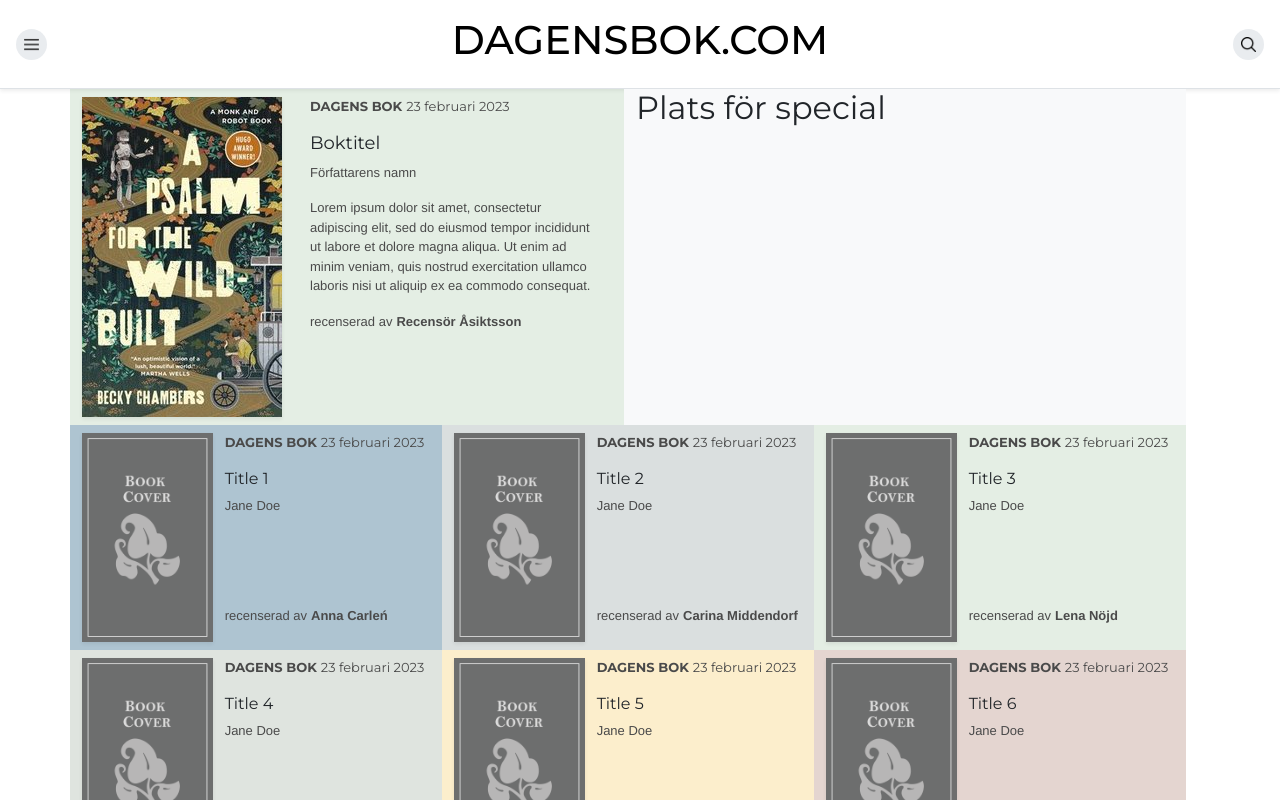
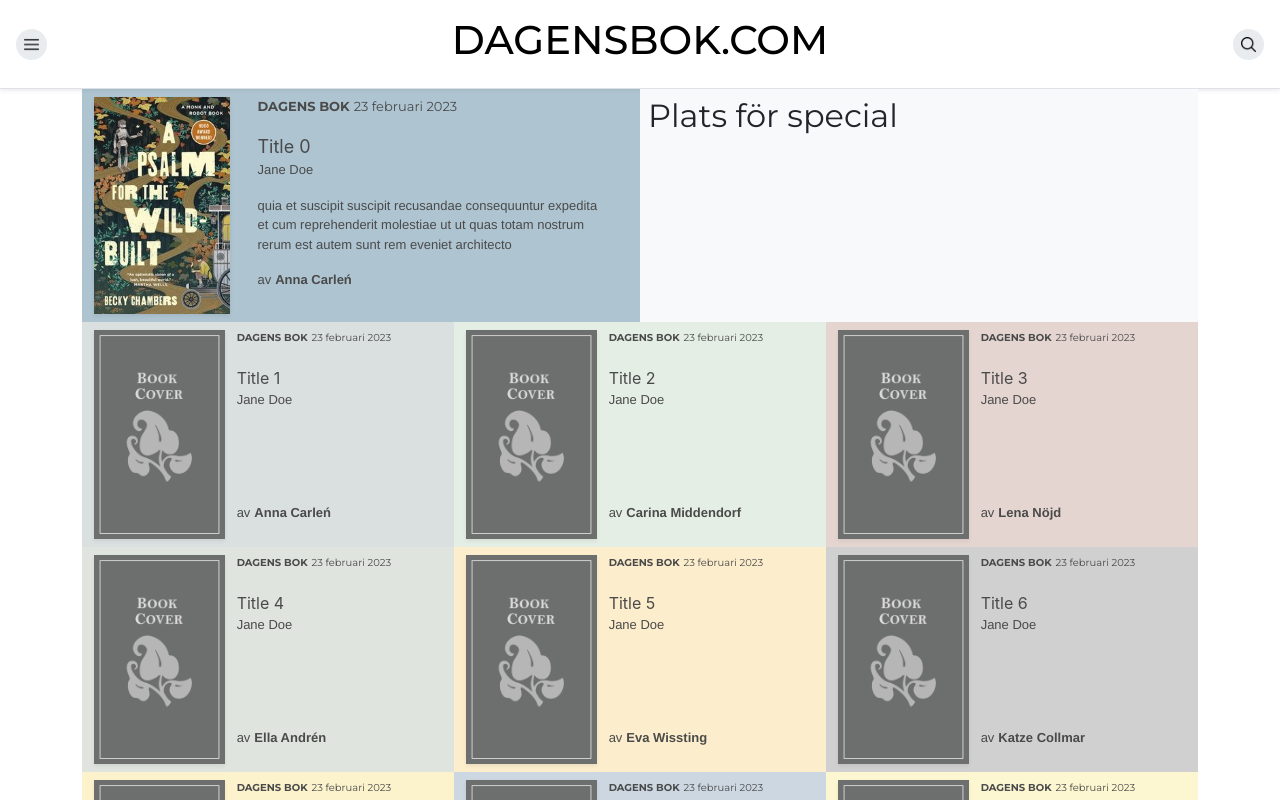
Before and after one commit to fredrikac/scaling-train, a React (Create React App) app: page / in a window 1280 px wide. Shown: the top 800 px of the page. Built offline with nearby package versions, Linux system fonts and the light colour scheme.

Commit message:
refactor startfeed and fix color scheme

```diff
--- a/public/custom.css
+++ b/public/custom.css
@@ -15,18 +15,19 @@
 .bg-2 {
     background-color: rgba(120, 168, 120, 0.2);
 }
+/*pink*/
+.bg-3 {
+    background-color: rgba(120, 48, 24, 0.2);
+}
 /*green2*/
-.bg-3 {
+.bg-4 {
     background-color: rgba(96, 120, 96, 0.2);
 }
 /*yellow1*/
-.bg-4 {
+.bg-5 {
     background-color: rgba(240, 168, 0, 0.2);
 }
-/*pink*/
-.bg-5 {
-    background-color: rgba(120, 48, 24, 0.2);
-}
+
 /*greige*/
 .bg-6 {
     background-color: rgba(24, 24, 24, 0.2);
@@ -51,7 +52,7 @@
 .bg-11 {
    background-color: rgba(168, 77, 161, 0.2);
 }
-/*beige1*/
+/*beige*/
 .bg-12{
     background-color: rgba(163, 124, 72, 0.2);
 }
@@ -77,7 +78,7 @@
 }
 /*nearly-white*/
 .bg-18 {
-    background-color: rgba(254, 251, 242, 0.2);
+    background-color: rgba(254, 251, 242, 0.6);
 }
 
 .text-color {
@@ -102,6 +103,11 @@ h1, h2, h3, h4 {
     font-family: 'Montserrat', sans-serif;
 }
 
+.font-xs {
+    font-size: x-small;
+}
+
+
 .footer-links {
     font-family: Helvetica, sans-serif;
     font-size: small;
@@ -121,7 +127,6 @@ h1, h2, h3, h4 {
 .date {
     font-weight: 500;
     font-family: 'Montserrat', sans-serif;
-    font-size: small;
 }
 
 .bold {
@@ -140,12 +145,18 @@ span {
 .todays-title {
     font-weight: 400;
     font-size: large;
+    text-decoration: none;
+    color: #4A4A4A;
 }
 
 .book-card-title {
     font-weight: 400;
     font-size: medium;
+    text-decoration: none;
+    color: #4A4A4A;
 }
+
+
 
 /*
 Från sketch:
--- a/public/data.json
+++ b/public/data.json
@@ -1,5 +1,12 @@
 [
-    {
+   {
+        "userId": 0,
+        "id": 0,
+        "title": "Title 0",
+        "author": "Jane Doe",
+        "body": "quia et suscipit\nsuscipit recusandae consequuntur expedita et cum\nreprehenderit molestiae ut ut quas totam\nnostrum rerum est autem sunt rem eveniet architecto",
+        "reviewer": "Anna Carleń"
+    },{
         "userId": 1,
         "id": 1,
         "title": "Title 1",
@@ -54,5 +61,91 @@
         "author": "Jane Doe",
         "body": "quia et suscipit\nsuscipit recusandae consequuntur expedita et cum\nreprehenderit molestiae ut ut quas totam\nnostrum rerum est autem sunt rem eveniet architecto",
         "reviewer": "Anna Kain Wyatt"
+    },    {
+        "userId": 8,
+        "id": 8,
+        "title": "Title 8",
+        "author": "Jane Doe",
+        "body": "quia et suscipit\nsuscipit recusandae consequuntur expedita et cum\nreprehenderit molestiae ut ut quas totam\nnostrum rerum est autem sunt rem eveniet architecto",
+        "reviewer": "Anna Carleń"
+    },{
+        "userId": 9,
+        "id": 9,
+        "title": "Title 9",
+        "author": "Jane Doe",
+        "body": "quia et suscipit\nsuscipit recusandae consequuntur expedita et cum\nreprehenderit molestiae ut ut quas totam\nnostrum rerum est autem sunt rem eveniet architecto",
+        "reviewer": "Anna Carleń"
+    },
+    {
+        "userId": 10,
+        "id": 10,
+        "title": "Title 10",
+        "author": "Jane Doe",
+        "body": "quia et suscipit\nsuscipit recusandae consequuntur expedita et cum\nreprehenderit molestiae ut ut quas totam\nnostrum rerum est autem sunt rem eveniet architecto",
+        "reviewer": "Carina Middendorf"
+    },
+    {
+        "userId": 11,
+        "id": 11,
+        "title": "Title 11",
+        "author": "Jane Doe",
+        "body": "quia et suscipit\nsuscipit recusandae consequuntur expedita et cum\nreprehenderit molestiae ut ut quas totam\nnostrum rerum est autem sunt rem eveniet architecto",
+        "reviewer": "Lena Nöjd"
+    },
+    {
+        "userId": 12,
+        "id": 12,
+        "title": "Title 12",
+        "author": "Jane Doe",
+        "body": "quia et suscipit\nsuscipit recusandae consequuntur expedita et cum\nreprehenderit molestiae ut ut quas totam\nnostrum rerum est autem sunt rem eveniet architecto",
+        "reviewer": "Ella Andrén"
+    },
+    {
+        "userId": 13,
+        "id": 13,
+        "title": "Title 13",
+        "author": "Jane Doe",
+        "body": "quia et suscipit\nsuscipit recusandae consequuntur expedita et cum\nreprehenderit molestiae ut ut quas totam\nnostrum rerum est autem sunt rem eveniet architecto",
+        "reviewer": "Eva Wissting"
+    },
+    {
+        "userId": 14,
+        "id": 14,
+        "title": "Title 14",
+        "author": "Jane Doe",
+        "body": "quia et suscipit\nsuscipit recusandae consequuntur expedita et cum\nreprehenderit molestiae ut ut quas totam\nnostrum rerum est autem sunt rem eveniet architecto",
+        "reviewer": "Katze Collmar"
+    },
+    {
+        "userId": 15,
+        "id": 15,
+        "title": "Title 15",
+        "author": "Jane Doe",
+        "body": "quia et suscipit\nsuscipit recusandae consequuntur expedita et cum\nreprehenderit molestiae ut ut quas totam\nnostrum rerum est autem sunt rem eveniet architecto",
+        "reviewer": "Anna Kain Wyatt"
+    },
+    {
+        "userId": 16,
+        "id": 16,
+        "title": "Title 16",
+        "author": "Jane Doe",
+        "body": "quia et suscipit\nsuscipit recusandae consequuntur expedita et cum\nreprehenderit molestiae ut ut quas totam\nnostrum rerum est autem sunt rem eveniet architecto",
+        "reviewer": "Katze Collmar"
+    },
+    {
+        "userId": 17,
+        "id": 17,
+        "title": "Title 17",
+        "author": "Jane Doe",
+        "body": "quia et suscipit\nsuscipit recusandae consequuntur expedita et cum\nreprehenderit molestiae ut ut quas totam\nnostrum rerum est autem sunt rem eveniet architecto",
+        "reviewer": "Anna Kain Wyatt"
+    },
+    {
+        "userId": 18,
+        "id": 18,
+        "title": "Title 18",
+        "author": "Jane Doe",
+        "body": "quia et suscipit\nsuscipit recusandae consequuntur expedita et cum\nreprehenderit molestiae ut ut quas totam\nnostrum rerum est autem sunt rem eveniet architecto",
+        "reviewer": "Anna Kain Wyatt"
     }
 ]
--- a/src/App.css
+++ /dev/null
@@ -1,36 +0,0 @@
-/*main text font*/
-@import url('https://fonts.googleapis.com/css2?family=Libre+Caslon+Text:ital,wght@0,400;0,700;1,400&display=swap');
-/*heading font maybe*/
-@import url('https://fonts.googleapis.com/css2?family=Libre+Baskerville:wght@400;700&display=swap');
-/*Colors
-almost white:F1F1F3
-sage 1:898D91
-sage2: 7A7E89
-violet: 858198
-eggplant:201B23
-
-
-Från sketch:
-Ljusblå: #356B8D
-Ljusgrå: #486060
-Ljusgrön: #78A878
-Ljusgrön2: #607860
-Ljusgul: #F0A800
-Ljusrosa: #783018
-Ljusgrå2: #181818
-
-
-.App {
-  font-family: 'Libre Caslon Text', serif;
-  text-align: center;
-}
-
-
-h1, h2, h3, h4{
-  font-family: 'Libre Baskerville', serif;
-}
-
-* {
-  margin: 0;
-  background-color: #F1F1F3;
-}*/
--- a/src/components/BookCard.jsx
+++ b/src/components/BookCard.jsx
@@ -1,21 +1,46 @@
 import placeholder from "../assets/book-cover-placeholder.png"
+import { Link } from "react-router-dom";
+import img from "../assets/9781250236210_200x_a-psalm-for-the-wild-built.jpeg";
 
 const BookCard = ({ title, author, body, reviewer, color}) => {
 
 
     return(
-        <div className={` ${color} d-flex flex-row align-items-start p-2 col-4 hs-book`}>
+        <div className="col-lg-4 col-md-6 col-sm-12 col-xs-12">
+        <div className={` ${color} d-flex flex-row align-items-start p-2 hs-book`}>
             <img src={placeholder} alt="Book cover" className='object-fit-contain h-100 mx-1 shadow-sm'/>
             <div className='col-4  w-auto d-flex flex-column justify-content-between mx-2 h-100'>
                 <div className='d-flex flex-column'>
-                    <span className='d-flex flex-row'><p className='me-1 date bold'>DAGENS BOK </p><p className='font-1'>23 februari 2023</p></span>
-                    <h3 className='book-card-title'>{title}</h3>
+                    <span className='d-flex flex-row'><p className='me-1 date font-xs bold'>DAGENS BOK </p><p className='font-1 font-xs'>23 februari 2023</p></span>
+                    <Link to={`/datum/${title}`} state={{color}} className='book-card-title'>{title}</Link>
                     <p>{author}</p>
                 </div>
-                <span className='d-flex flex-row'><p>recenserad av</p><p className='bold ms-1'>{reviewer}</p></span>
+                <span className='d-flex flex-row'><p>av</p><p className='bold ms-1'>{reviewer}</p></span>
             </div>
+        </div>
         </div>
     )
 }
 
+const TodaysBookCard = ({ title, author, body, reviewer, color }) => {
+    return (
+        <>
+            <div className={`${color} col-sm-12 col-md-8 col-lg-6 d-flex flex-row align-items-start p-2`}>
+                <img src={img} alt="Book cover" className='object-fit-contain h-auto  w-25 mx-1 shadow-sm'/>
+                <div className='d-flex flex-column mx-4'>
+                    <span className='d-flex flex-row'><p className='me-1 date bold'>DAGENS BOK </p><p className='font-1'>23 februari 2023</p></span>
+                    <Link to='/23-02-2023/Boktitel' state={{ color }} className='todays-title'>{title}</Link>
+                    <p>{author}</p>
+                    <p>{body}</p>
+                    <span className='d-flex flex-row'><p>av</p><p className='bold ms-1'>{reviewer}</p></span>
+                </div>
+            </div>
+            <div className='col-sm-12 col-md-4 col-lg-6 bg-light p-2'>
+                <h2 className='sub-title'>Plats för special</h2>
+            </div>
+        </>
+    )
+}
+
+export { TodaysBookCard };
 export default BookCard;
--- a/src/components/Review.jsx
+++ b/src/components/Review.jsx
@@ -1,9 +1,14 @@
+import { useLocation } from "react-router-dom";
 import img from "../assets/9781250236210_200x_a-psalm-for-the-wild-built.jpeg";
 
 const Review = () => {
+  const location = useLocation();
+  const { color } = location.state;
+  console.log(color)
+
   return (
     <article>
-    <div className='bg-blue mb-4 ps-5'>
+    <div className={`${color} mb-4 ps-5`}>
       <div className='lh-2 p-3'>
         <p className='m-0 date'>DAGENS BOK 22 februari 2023</p>
         <h1 className='fs-4 title'>Titel</h1>
@@ -59,13 +64,13 @@ const Review = () => {
               <div className='col-md-12 d-flex flex-row'>
                   <div className='col-lg-8 col-md-6 col-sm-9 col text-end p-2'>
                     <p>Titel</p>
-                    <p >Författare</p>
+                    <p >Författare Efternamn</p>
                     <p>Årtal</p>
                     <p>Förlag</p>
                   </div>
 
                   <div className='col-lg-4 col-md-6 col-sm-3 col d-flex justify-content-center'>
-                    <img src={img} alt="Book cover" className='object-fit-contain img-fluid img-thumbnail shadow-sm m-0'/>
+                    <img src={img} alt="Book cover" className='object-fit-contain h-auto img-fluid img-thumbnail shadow-sm m-0'/>
                   </div>
               </div>
 
--- a/src/components/StartFeed.jsx
+++ b/src/components/StartFeed.jsx
@@ -1,11 +1,13 @@
 import { useState, useEffect } from 'react';
 import img from "../assets/9781250236210_200x_a-psalm-for-the-wild-built.jpeg";
-import BookCard from "./BookCard";
-import data from "../assets/data.json"
+import BookCard, { TodaysBookCard } from "./BookCard";
+import { Link } from 'react-router-dom';
 //den här komponenten ska rendera 1 block för DAGENS recension högst upp
 //under det ska den rendera komponenter för de 6 senaste recensionerna
 //under det ska det finnas ytterligare ett block med 6st recensioner
 //bok-kortet ska tilldelas en färg dynamiskt. Den färgen ska sedan följa med till den individuella recensions-sidan
+//jag vill rendera dagens kort tillsammans med korten nedan
+//koda så att första kortet får special-utseende
 
 const StartFeed = () => {
     //Här vill jag hämta dummy-data och rendera ett BookCard för varje post i datan
@@ -41,33 +43,22 @@ const StartFeed = () => {
         'bg-17',
         'bg-18'
     ];
+    const color = 'bg-2'
 
     return (
         <div className='container'>
-            <div className='row col-12'>
-                <div className='col bg-2 d-flex flex-row align-items-start p-2'>
-                    <img src={img} alt="Book cover" className='object-fit-contain h-auto  mx-1 shadow-sm'/>
-                    <div className='d-flex flex-column mx-4'>
-                    <span className='d-flex flex-row'><p className='me-1 date bold'>DAGENS BOK </p><p className='font-1'>23 februari 2023</p></span>
-                        <h2 className='todays-title'>Boktitel</h2>
-                        <p>Författarens namn</p>
-                        <p>
-                            Lorem ipsum dolor sit amet, consectetur adipiscing elit, sed do
-                            eiusmod tempor incididunt ut labore et dolore magna aliqua. Ut enim
-                            ad minim veniam, quis nostrud exercitation ullamco laboris nisi ut
-                            aliquip ex ea commodo consequat.
-                        </p>
-                        <span className='d-flex flex-row'><p>recenserad av</p><p className='bold ms-1'>Recensör Åsiktsson</p></span>
-                    </div>
-                </div>
-                <div className='col bg-light'>
-                    <h2 className='sub-title'>Plats för special</h2>
-                </div>
-            </div>
-
-            <div className='row col-12'>
+            <div className="row">
+            <div className="col-12 d-flex flex-row flex-wrap m-0">
             {books.map((book, i) => {
-
+                if(i === 0){
+                    return <TodaysBookCard
+                    color={`bg-${i}`}
+                    key={`${book.title}-${i}`}
+                    title={book.title}
+                    author={book.author}
+                    body={book.body}
+                    reviewer={book.reviewer}/>
+                }else{
                     return (
                         <BookCard
                         color={`bg-${i}`}
@@ -78,10 +69,12 @@ const StartFeed = () => {
                         reviewer={book.reviewer}
                         />
                     )
+                }
+
                 })}
-
+                </div>
             </div>
-        </div>
+          </div>
     )
   }
 
--- a/src/pages/EditorialStaff.jsx
+++ b/src/pages/EditorialStaff.jsx
@@ -1,5 +1,4 @@
-import Header from "../components/Header";
-import Footer from "../components/Footer";
+
 
 //beskrivning av dagensbok i helhet
 //rendera alla members i en lista. När man klickar på dem så kommer man till varje medlems presentationssida?
@@ -7,7 +6,6 @@ import Footer from "../components/Footer";
 const EditorialStaff = () => {
   return (
     <>
-      <Header />
       <div className='container my-2 p-2'>
         <article className='row m-2'>
           <h1 className='title'>Redaktionen</h1>
@@ -73,7 +71,6 @@ const EditorialStaff = () => {
           </div>
         </article>
       </div>
-      <Footer />
     </>
   );
 };
```
Also changed, not shown: src/App.js (+6 -2 lines), src/pages/Start.jsx (+3 -4 lines), src/Kravspec.txt.
